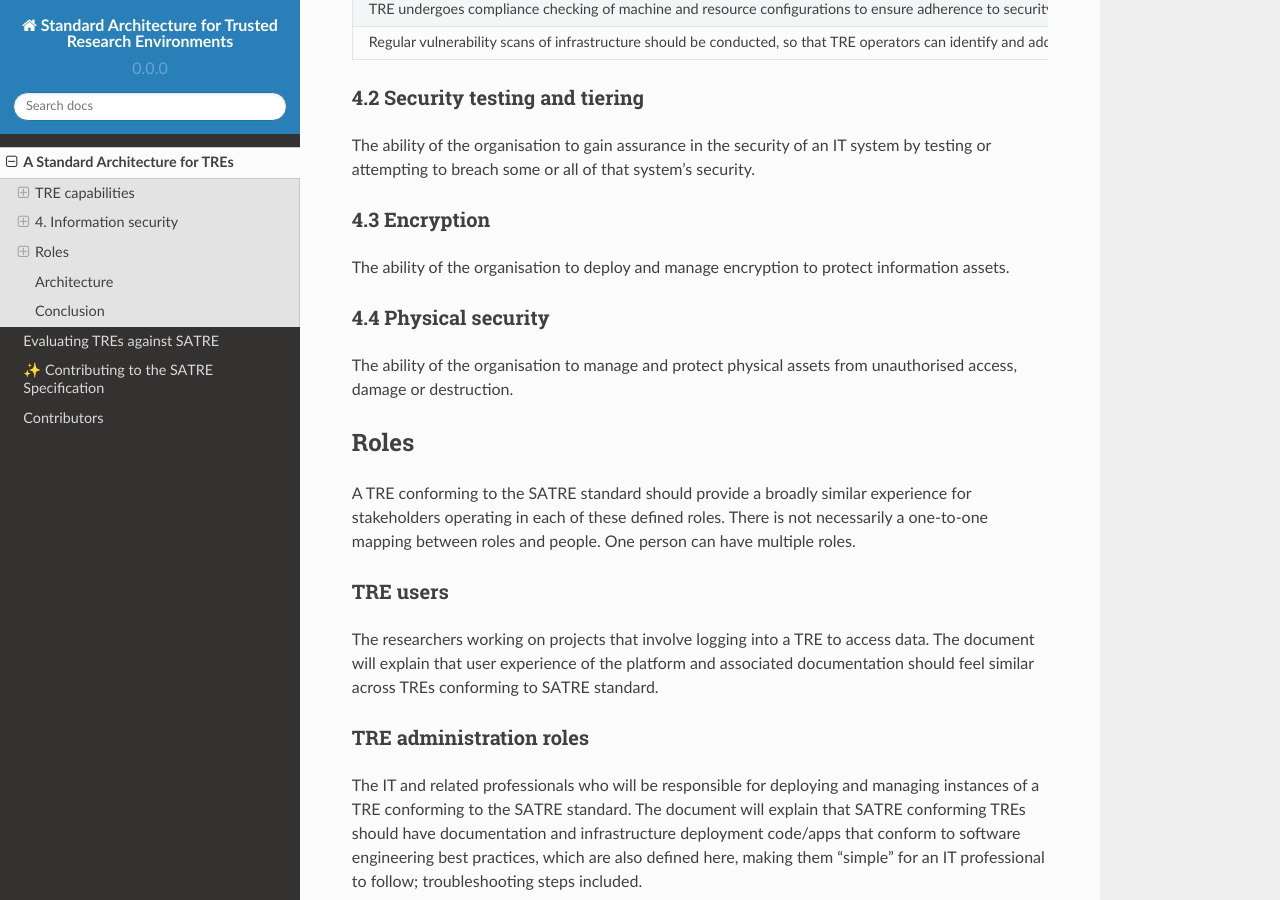
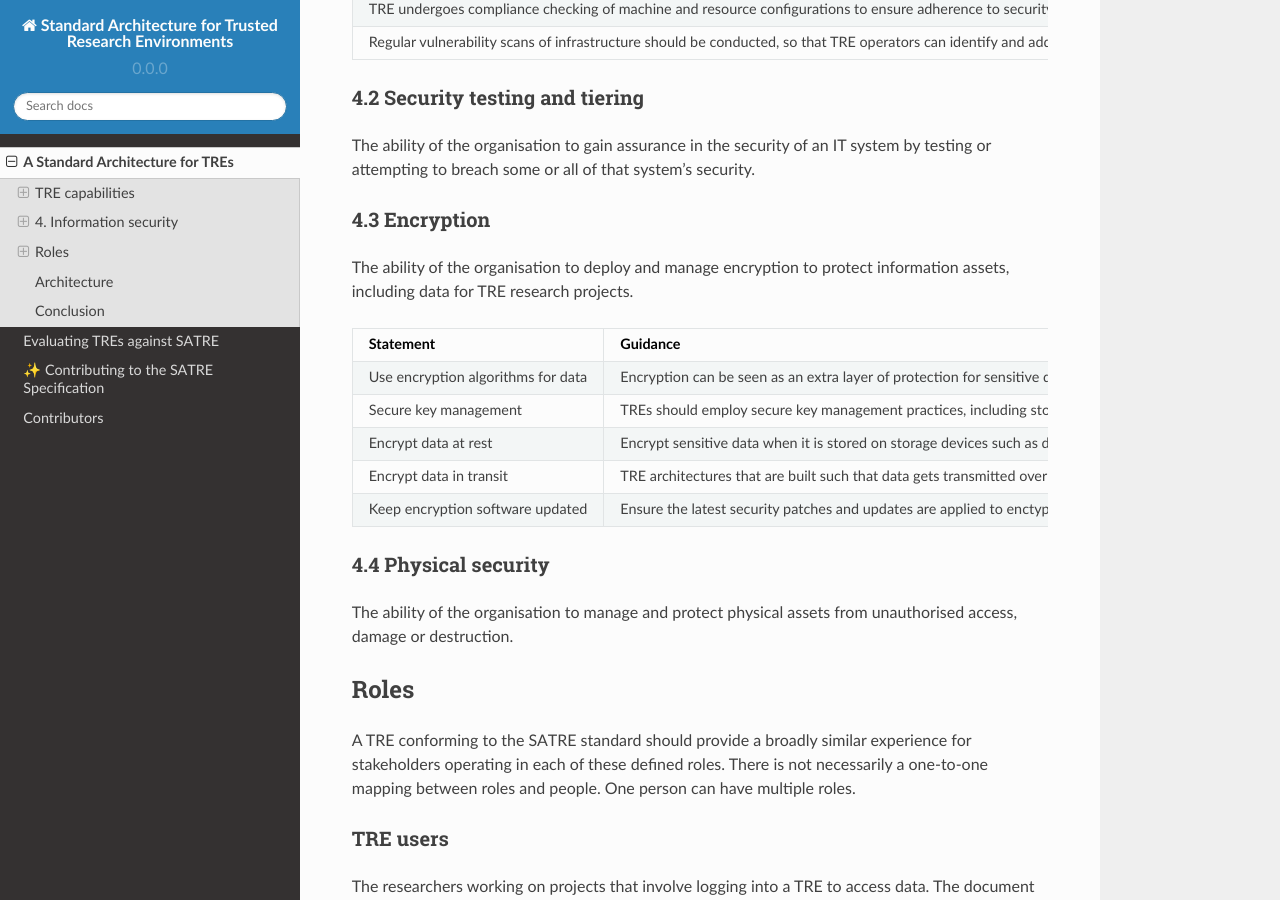
Before and after one commit to sa-tre/satre-specification, a Sphinx documentation site: the page built from docs/source/standard.md, in a window 1280 px wide and 900 px high, scrolled down 2672 px. Built offline with Sphinx 7.4.7 and the Read the Docs theme 2.0.0, drawn with Linux system fonts in a browser that asks for light colours.

Commit message:
encryption section

```diff
--- a/docs/source/standard.md
+++ b/docs/source/standard.md
@@ -116,7 +116,15 @@ The ability of the organisation to gain assurance in the security of an IT syste
 
 ### 4.3 Encryption
 
-The ability of the organisation to deploy and manage encryption to protect information assets.
+The ability of the organisation to deploy and manage encryption to protect information assets, including data for TRE research projects.
+
+| Statement | Guidance |
+| --------- | -------- |
+| Use encryption algorithms for data | Encryption can be seen as an extra layer of protection for sensitive data already protected by security controls of a TRE. For particularly sensitive data, the most up to date industry standards for encryption should be used.
+| Secure key management | TREs should employ secure key management practices, including storing encryption keys separately from the encrypted data and implementing strong access controls for key management systems. For example, you could use a cloud-based solution such as Azure Key Vault.
+| Encrypt data at rest | Encrypt sensitive data when it is stored on storage devices such as databases, file systems, or cloud storage. This prevents unauthorized access to the data even if the storage media is compromised.
+| Encrypt data in transit | TRE architectures that are built such that data gets transmitted over networks (between machines), should ensure data is encrypted in transit. This safeguards the data from interception or tampering during transmission.
+| Keep encryption software updated | Ensure the latest security patches and updates are applied to enctyption being used by the TRE. This helps address any known vulnerabilities or weaknesses in the encryption implementation.
 
 ### 4.4 Physical security
 
```
